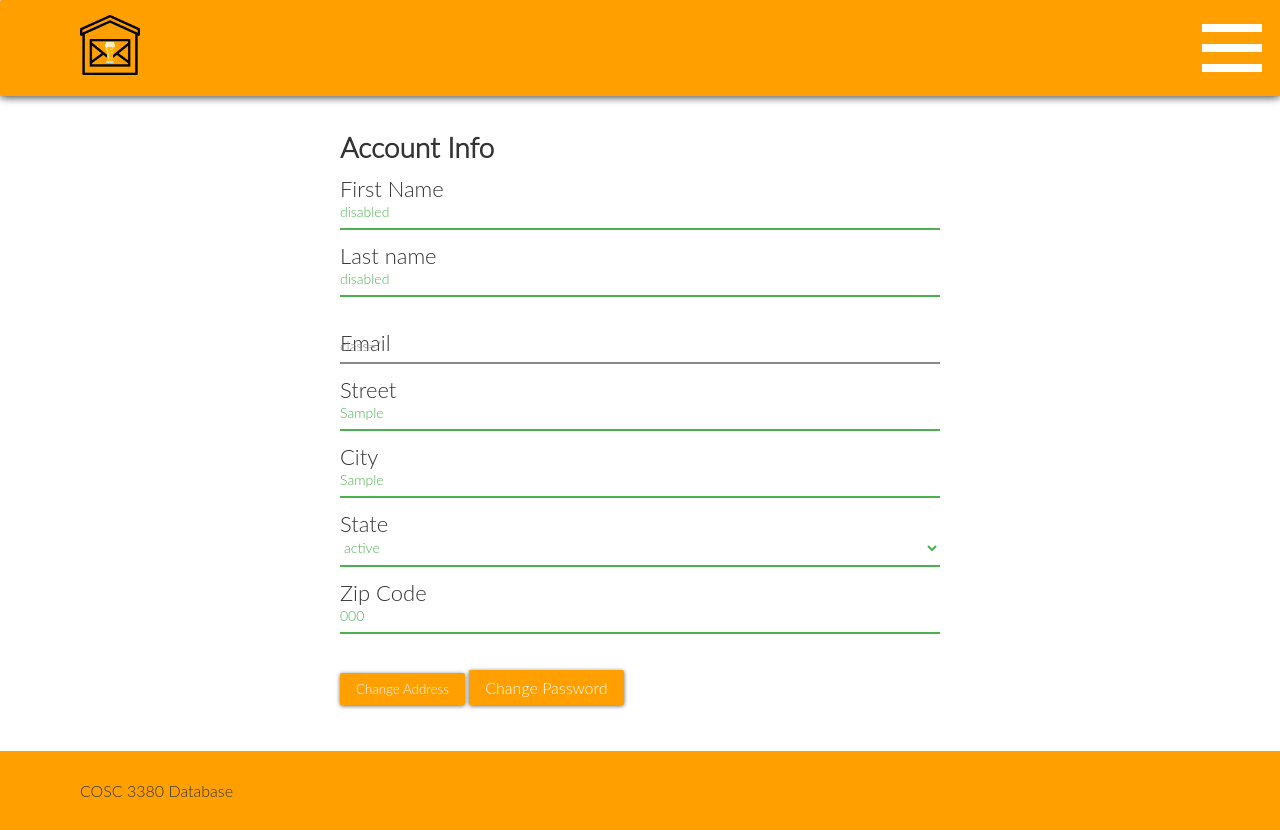
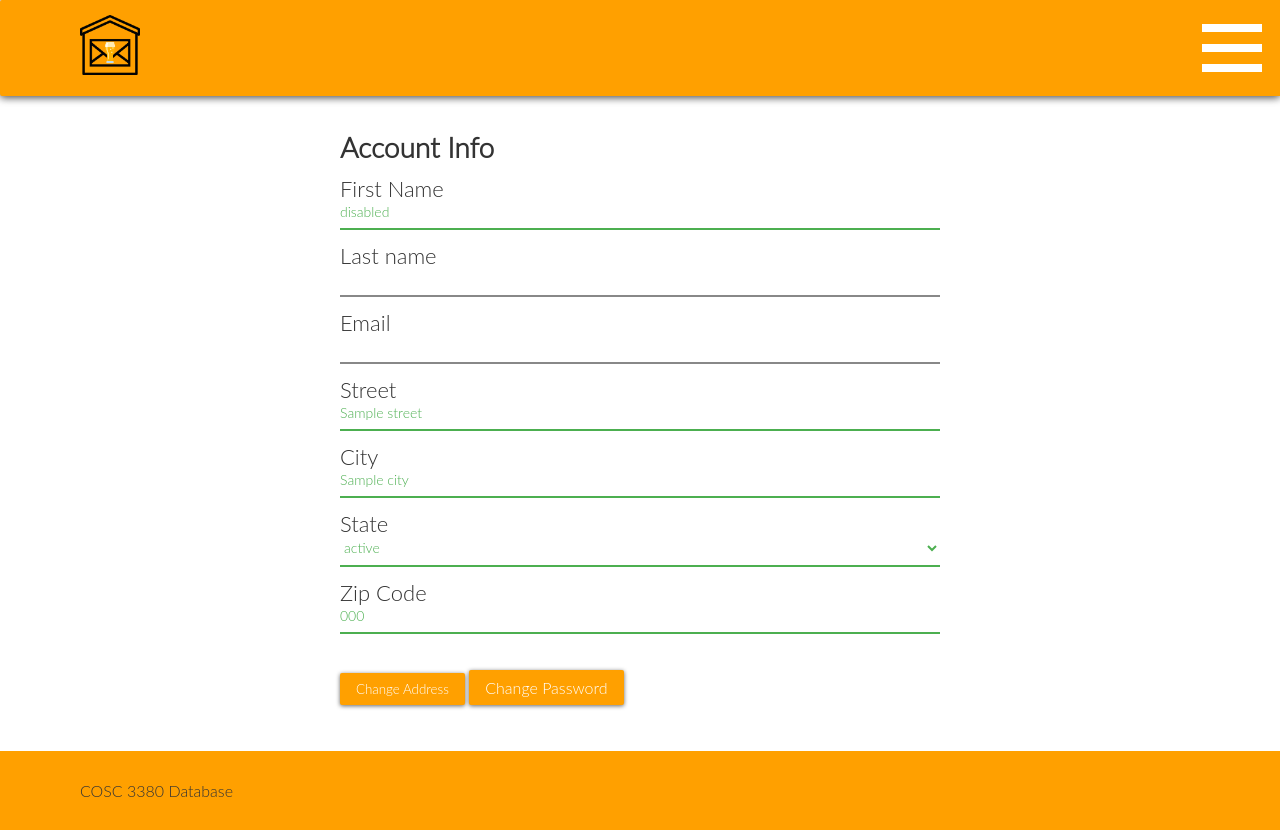
Before and after one commit to adaviladev/cosc3380, a PHP site: template public/views/accounts/accountInfo.view.php in a window 1280 px wide. Run offline with PHP 8.4, Linux system fonts and the light colour scheme; the template is opened without the code that fills it: most values are stand-ins (such as "Sample title", 1, 10 or a date in 2020); data that the repository does not hold is empty.

Commit message:
Fixed one word street bug in accountInfo and fixed buttons

```diff
--- a/app/controllers/UsersController.php
+++ b/app/controllers/UsersController.php
@@ -152,7 +152,6 @@
 								         ['='] ,
 								         [$user->addressId] )
 								->get();
-
 			$userState = State::find()
 						       ->where( ['id'],
 										['='],
--- a/app/core/Model.php
+++ b/app/core/Model.php
@@ -213,7 +213,6 @@
 				$instance->set .= "{$attr}='{$value}'";
 				$ctr++;
 			}
-
 			return $instance;
 		}
 
--- a/public/views/accounts/accountInfo.view.php
+++ b/public/views/accounts/accountInfo.view.php
@@ -19,22 +19,22 @@
 				<!-- /.field-container -->
 				<div class="field-container clearfix">
 					<label for="lastName">Last name</label>
-					<input type="text" name="lastName" class="valid fade-in" value=<?=$user->lastName;?> disabled>
+					<input type="text" name="lastName" class="valid fade-in" value="<?=$user->lastName;?>" disabled>
 				</div>
 				<!-- /.field-container -->
 				<div class="field-container validate clearfix">
 					<label for="email" class="email">Email</label>
-					<input type="text" name="email" value=<?=$user->email?> class="<?= $emailClass; ?> valid fade-in" disabled>
+					<input type="text" name="email" value="<?=$user->email?>" class="<?= $emailClass; ?> valid fade-in" disabled>
 				</div>
 				<!-- /.field-container -->
 				<div class="field-container clearfix">
 					<label for="address">Street</label>
-					<input type="text" name="street" class="valid fade-in" value=<?=$address->street?>>
+					<input type="text" name="street" class="valid fade-in" value="<?= $address->street ?>">
 				</div>
 				<!-- /.field-container -->
 				<div class="field-container clearfix">
 					<label for="city">City</label>
-					<input type="text" name="city" class="valid fade-in" value=<?=$address->city?>>
+					<input type="text" name="city" class="valid fade-in" value="<?= $address->city ?>">
 				</div>
 				<!-- /.field-container -->
 				<div class="field-container clearfix" >
@@ -59,7 +59,7 @@
 				<!-- /#StateSelector -->
 				<div class="field-container clearfix">
 					<label for="zipCode">Zip Code</label>
-					<input type="text" name="zipCode" class='valid fade-in' value=<?=$address->zipCode?>>
+					<input type="text" name="zipCode" class='valid fade-in' value="<?=$address->zipCode?>">
 				</div>
 				<!-- /.field-container -->
 				<button type="submit">Change Address</button>
--- a/public/views/accounts/accountPackagesCancel.view.php
+++ b/public/views/accounts/accountPackagesCancel.view.php
@@ -47,8 +47,8 @@
 												<?= $package->destination->city; ?>, <?= $package->destination->state; ?> <?= $package->destination->zipCode; ?>
 											</div>
 											<!-- /.col-dt-12 -->
-											<input type="hidden" name="packageId" value="<?=$package->id?>">
-											<button type="submit">CONFIRM CANCELLATION</button>
+											<input type="hidden" name="packageId" value="<?= $package->id ?>">
+											<button type="submit">Confirm Cancellation</button>
 										</div>
 										<!-- /.package-detail-info -->
 									</div>
--- a/public/views/assets/css/typography.css
+++ b/public/views/assets/css/typography.css
@@ -13,7 +13,7 @@ h3 {font-size : 24px;margin-top:0;}
 h4 {font-size : 22px;margin-top:0;}
 h5 {font-size : 16px;margin-top:0;}
 h6 {font-size : 14px;margin-top:0;}
-p, input, select, textarea {font-size : 14px;}
+p, a, input, select, textarea, button {font-size : 14px;}
 
 
 @media ( max-width : 767px ) {
```
Also changed, not shown: public/views/assets/css/forms.css (+7 -1 lines), public/views/assets/css/main.css (+8 -0 lines).
